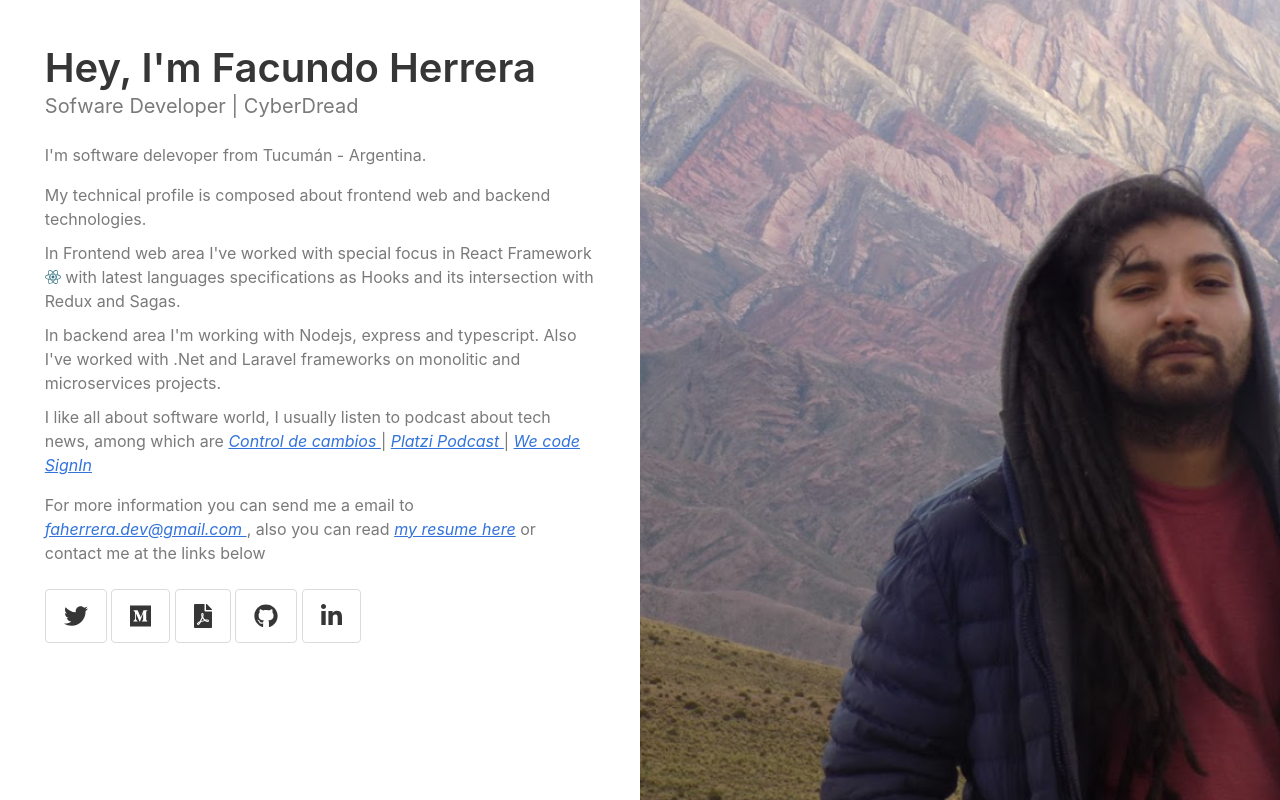
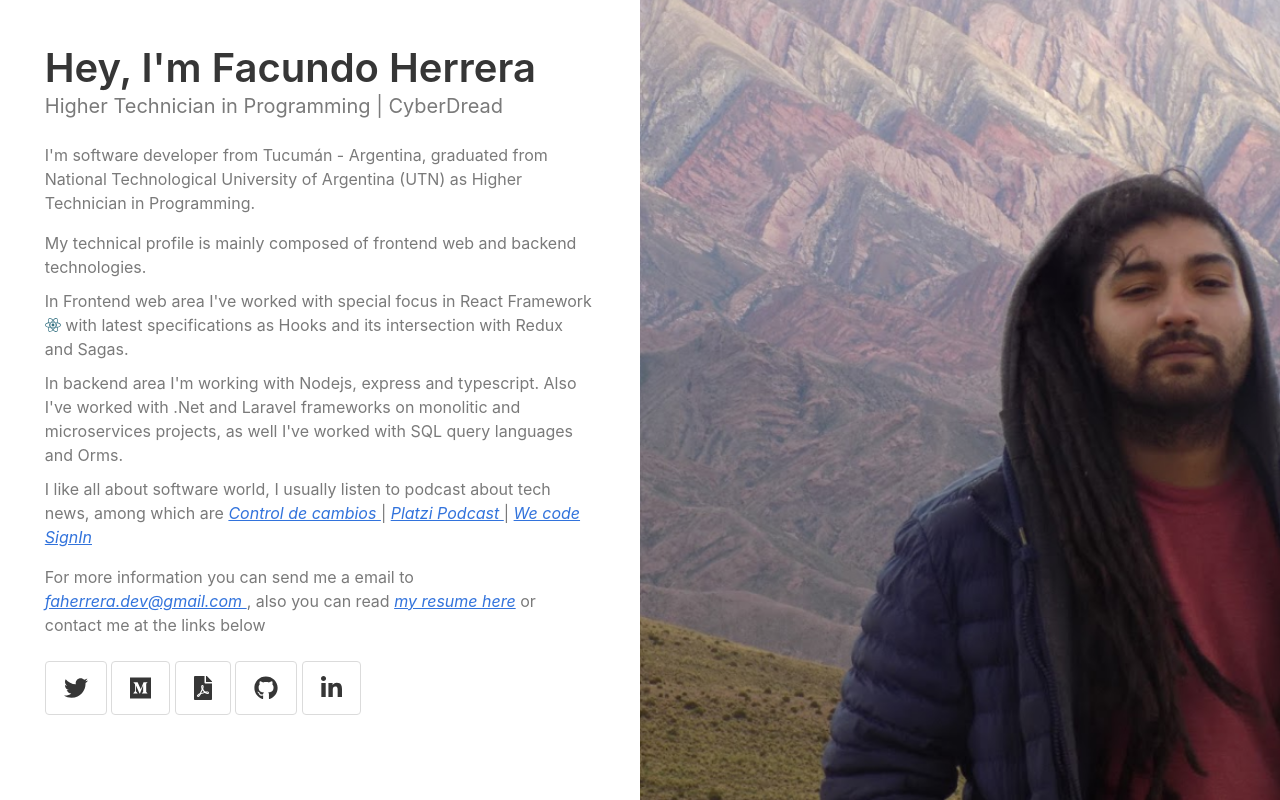
Before and after one commit to faherrera/faherrera.github.io, a plain HTML site: page index.html in a window 1280 px wide. Drawn offline with nearby package versions, Linux system fonts and the light colour scheme.

Commit message:
[Feat] - Improve Text

```diff
--- a/index.html
+++ b/index.html
@@ -15,30 +15,28 @@
         <div class="main-content middle-column">
           <article class="main-content__child">
             <h1 class="title is-2">Hey, I'm Facundo Herrera</h1>
-            <h2 class="subtitle has-text-grey">Sofware Developer | CyberDread</h2>
+            <h2 class="subtitle has-text-grey">Higher Technician in Programming | CyberDread</h2>
 
             <section class="content has-text-grey">
               <p>
-                I'm software delevoper from Tucumán - Argentina.
+                I'm software developer from Tucumán - Argentina, graduated from National Technological University of Argentina (UTN) as Higher Technician in Programming.
               </p>
 
               <section class="content__techinal">
                 <p>
-                  My technical profile is composed about frontend web and backend technologies.
+                  My technical profile is mainly composed of frontend web and backend technologies.
                 </p>
                 <p>
-                  In Frontend web area I've worked with special focus in React Framework <i class="fab fa-react icon--react"></i> with latest languages specifications as Hooks and its
+                  In Frontend web area I've worked with special focus in React Framework <i class="fab fa-react icon--react"></i> with latest specifications as Hooks and its
                   intersection with Redux and Sagas.
                 </p>
                 <p>
-                  In backend area I'm working with Nodejs, express and typescript. Also I've worked with .Net and Laravel frameworks on monolitic and microservices projects.
+                  In backend area I'm working with Nodejs, express and typescript. Also I've worked with .Net and Laravel frameworks on monolitic and microservices projects, as well I've worked with SQL query languages and Orms.
                 </p>
               </section>
 
               <p>
-                I like all about software world, I usually listen to podcast about tech news, among which are <a href="https://controldecambios.com/" class="external_links"> Control de
-                  cambios </a> | <a href="https://controldecambios.com/" class="external_links"> Platzi Podcast </a> | <a href="http://wecodesignpodcast.com/" class="external_links"> We
-                  code SignIn </a>
+                I like all about software world, I usually listen to podcast about tech news, among which are <a href="https://controldecambios.com/" class="external_links"> Control de cambios </a> | <a href="https://controldecambios.com/" class="external_links"> Platzi Podcast </a> | <a href="http://wecodesignpodcast.com/" class="external_links"> We code SignIn </a>
               </p>
               <p>
                 For more information you can send me a email to <a href="mailto:faherrera.dev@gmail.com" class="external_links"> faherrera.dev@gmail.com </a>, also you can read <a href="http://bit.ly/31POUl7" target="_blank" class="external_links">my resume here</a> or contact me at the links below
```
